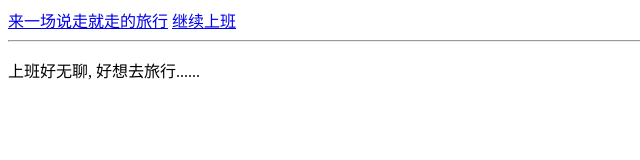
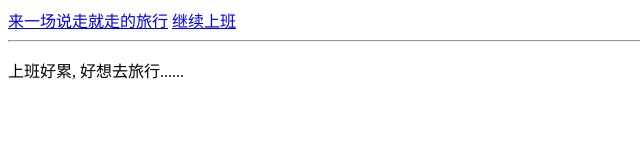
Before and after one commit to gejiawen/angular-route-demo, a website: page demo003/index.html at #/home in a window 1280 px wide. Shown: the full height of the page, 0-640 px from the left. Drawn offline with nearby package versions, Linux system fonts and the light colour scheme; some packages are replaced by stand-ins of ours.

Commit message:
update plain text

```diff
--- a/demo003/home.html
+++ b/demo003/home.html
@@ -1,5 +1,5 @@
 <p ng-if="!loading">
-    上班好无聊, 好想去旅行......
+    上班好累, 好想去旅行......
 </p>
 
 <p ng-if="loading">
```
